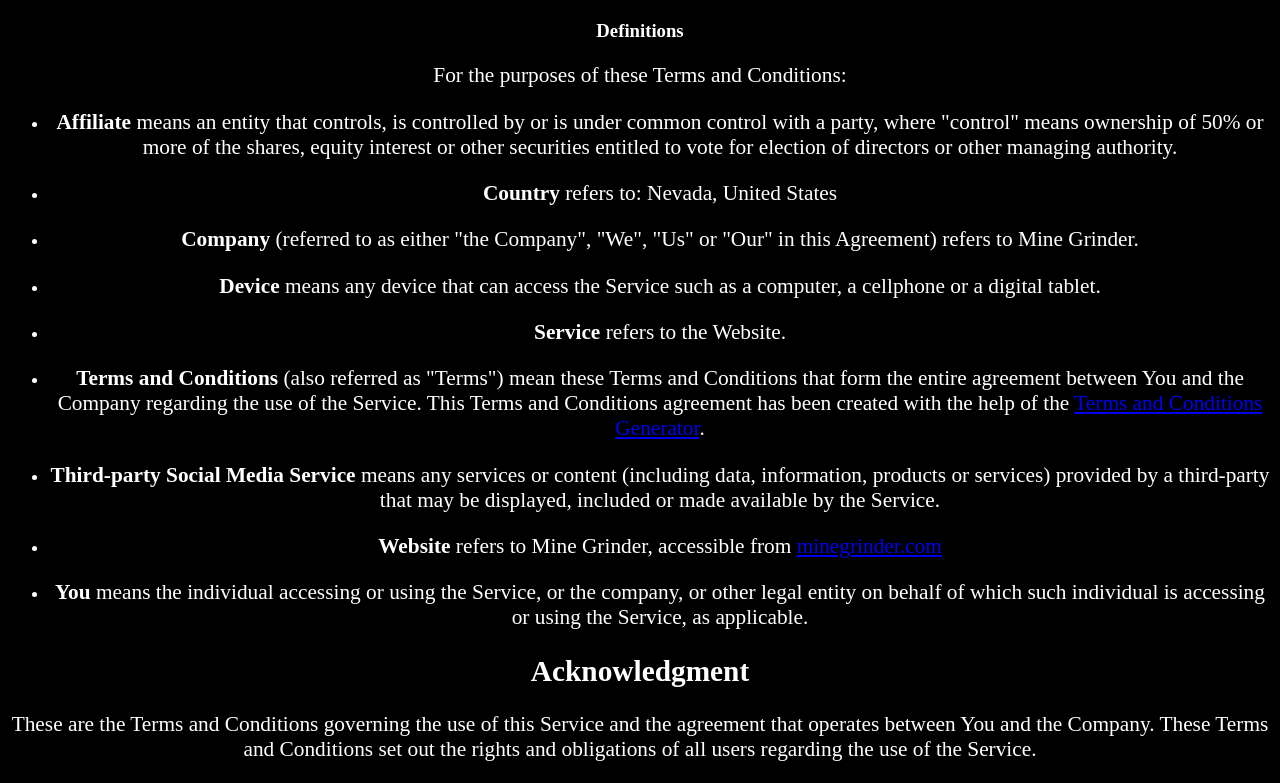
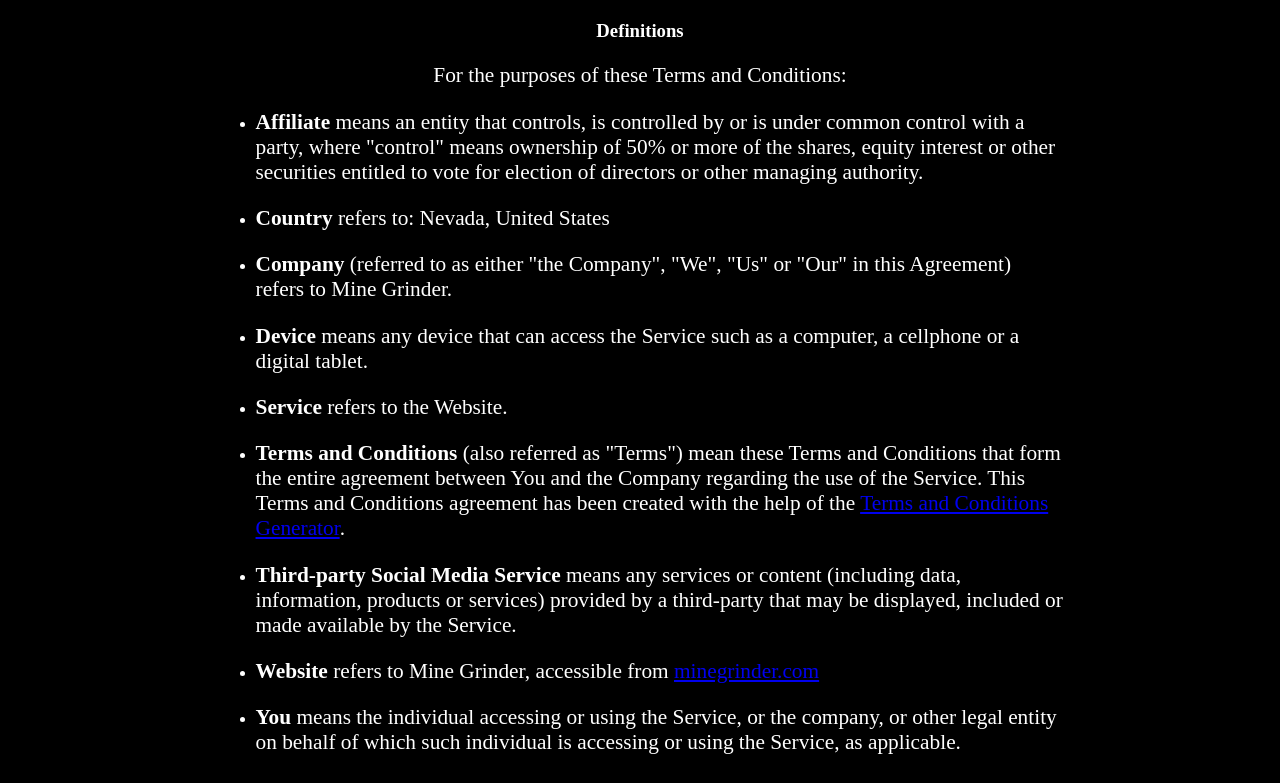
Before and after one commit to hewitson-j/mine-grinder-new, a React (Vite) app: page /termsofservice in a window 1280 px wide. Shown: the part 370-1153 px from the top of the page. Built offline with nearby package versions, Linux system fonts and the light colour scheme; a web font is replaced by a local one.

Commit message:
Added styling for TOS.

```diff
--- /dev/null
+++ b/src/components/TermsOfService.css
@@ -0,0 +1,11 @@
+.terms-of-service {
+    width: 80%;
+    min-width: 300px;
+    margin: auto;
+}
+
+.terms-of-service ul {
+    width: 80%;
+    text-align: left;
+    margin: auto;
+}
--- a/src/components/TermsOfService.tsx
+++ b/src/components/TermsOfService.tsx
@@ -1,4 +1,5 @@
 import { useNavigate } from "react-router-dom"
+import './TermsOfService.css'
 
 export default function TermsOfService(){
     const navigate = useNavigate()
@@ -38,7 +39,7 @@
         <p><strong>Third-party Social Media Service</strong> means any services or content (including data, information, products or services) provided by a third-party that may be displayed, included or made available by the Service.</p>
         </li>
         <li>
-        <p><strong>Website</strong> refers to Mine Grinder, accessible from <a href="minegrinder.com" rel="external nofollow noopener" target="_blank">minegrinder.com</a></p>
+        <p><strong>Website</strong> refers to Mine Grinder, accessible from <a href="http://minegrinder.com/" rel="external nofollow noopener" target="_blank">minegrinder.com</a></p>
         </li>
         <li>
         <p><strong>You</strong> means the individual accessing or using the Service, or the company, or other legal entity on behalf of which such individual is accessing or using the Service, as applicable.</p>
```
